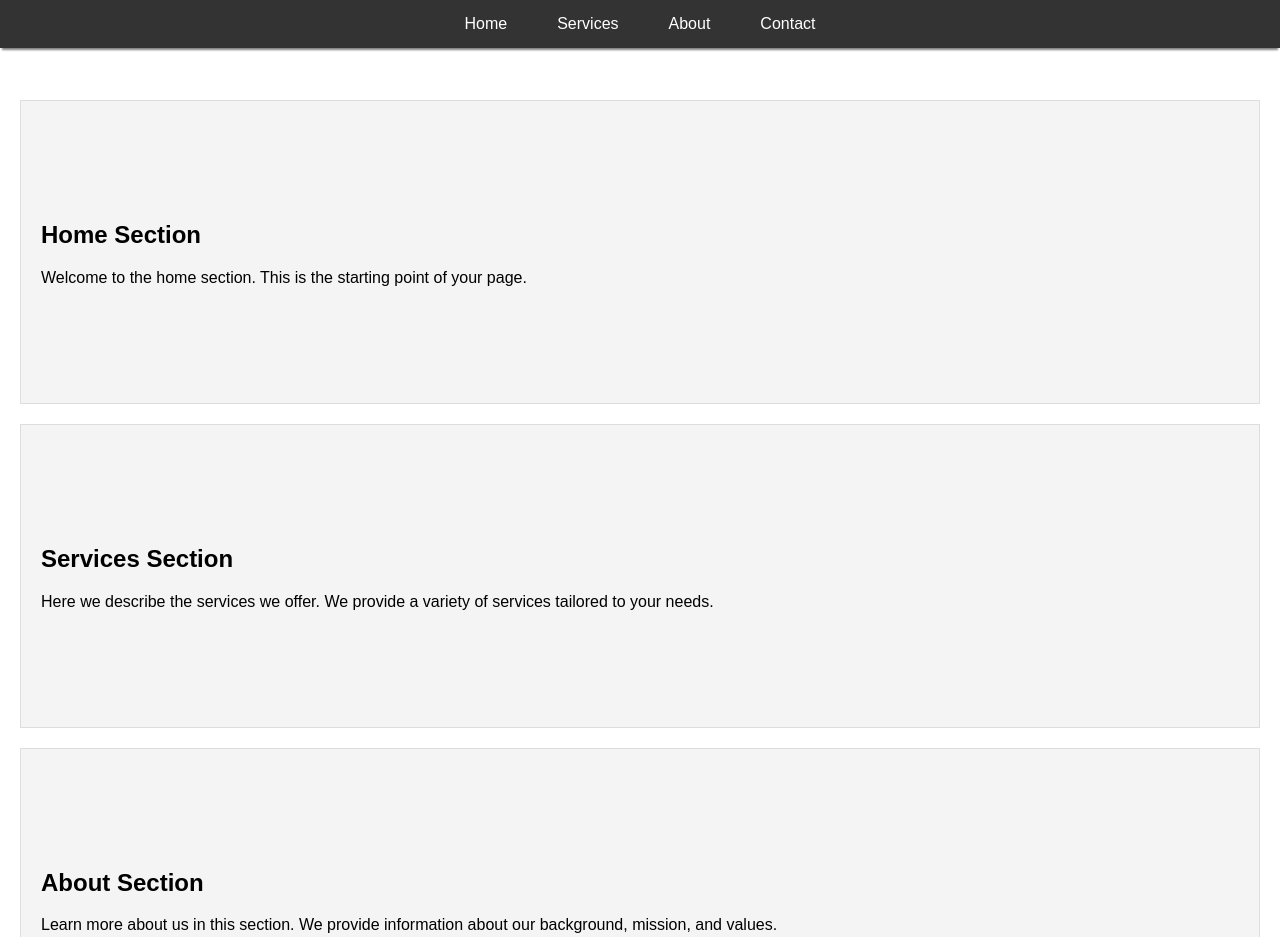
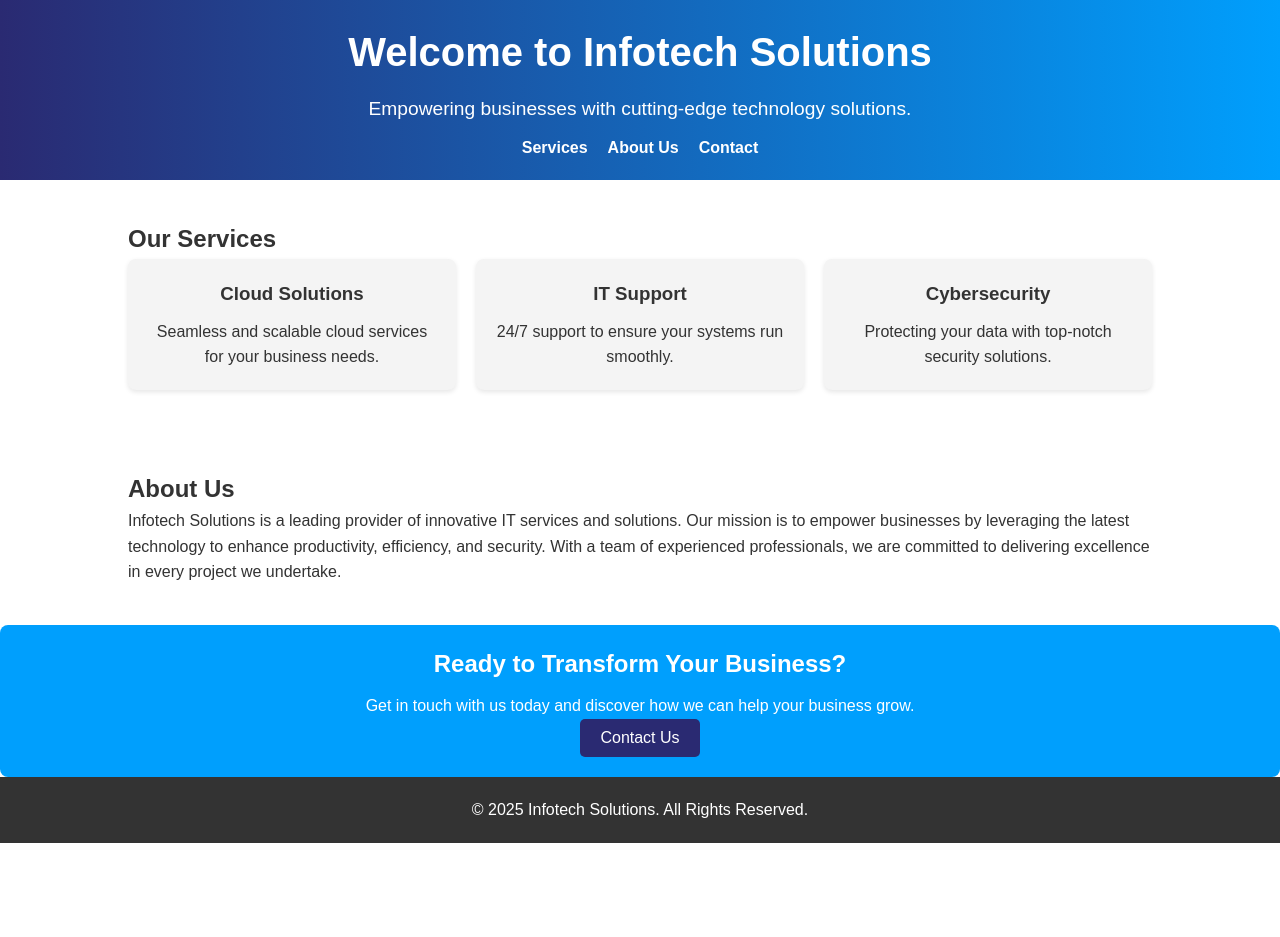
Before and after one commit to sourabhsinha0510/Prodigy_WD_01, a plain HTML site: page index.html in a window 1280 px wide. Shown: the top 937 px of the page. After the commit the page ends 843 px from the top, so only its background shows below. Drawn offline with Linux system fonts and the light colour scheme.

Commit message:
Update index.html

```diff
--- a/index.html
+++ b/index.html
@@ -3,133 +3,144 @@
 <head>
     <meta charset="UTF-8">
     <meta name="viewport" content="width=device-width, initial-scale=1.0">
-    <title>index</title>
+    <title>Infotech Solutions</title>
+    <style>
+        * {
+            margin: 0;
+            padding: 0;
+            box-sizing: border-box;
+        }
+        body {
+            font-family: 'Arial', sans-serif;
+            line-height: 1.6;
+            color: #333;
+        }
+        header {
+            background: linear-gradient(90deg, #2a2a72, #009ffd);
+            color: #fff;
+            padding: 20px 10%;
+            text-align: center;
+        }
+        header h1 {
+            font-size: 2.5rem;
+        }
+        header p {
+            font-size: 1.2rem;
+            margin: 10px 0;
+        }
+        nav {
+            display: flex;
+            justify-content: center;
+            gap: 20px;
+            margin-top: 10px;
+        }
+        nav a {
+            text-decoration: none;
+            color: #fff;
+            font-weight: bold;
+        }
+        section {
+            padding: 40px 10%;
+        }
+        .features {
+            display: grid;
+            grid-template-columns: repeat(auto-fit, minmax(250px, 1fr));
+            gap: 20px;
+        }
+        .feature {
+            background: #f4f4f4;
+            border-radius: 8px;
+            padding: 20px;
+            text-align: center;
+            box-shadow: 0 2px 5px rgba(0, 0, 0, 0.1);
+        }
+        .feature h3 {
+            margin-bottom: 10px;
+        }
+        .cta {
+            background: #009ffd;
+            color: #fff;
+            padding: 20px;
+            text-align: center;
+            border-radius: 8px;
+        }
+        .cta h2 {
+            margin-bottom: 10px;
+        }
+        .cta button {
+            padding: 10px 20px;
+            font-size: 1rem;
+            border: none;
+            border-radius: 5px;
+            background: #2a2a72;
+            color: #fff;
+            cursor: pointer;
+        }
+        footer {
+            text-align: center;
+            padding: 20px;
+            background: #333;
+            color: #fff;
+        }
+        @media (max-width: 768px) {
+            header h1 {
+                font-size: 2rem;
+            }
+            header p {
+                font-size: 1rem;
+            }
+            nav {
+                flex-wrap: wrap;
+                gap: 10px;
+            }
+        }
+    </style>
 </head>
 <body>
-    <nav id="navbar">
-        <ul>
-            <li><a href="#home">Home</a></li>
-            <li><a href="#services">Services</a></li>
-            <li><a href="#about">About</a></li>
-            <li><a href="#contact">Contact</a></li>
-        </ul>
-    </nav>
+    <header>
+        <h1>Welcome to Infotech Solutions</h1>
+        <p>Empowering businesses with cutting-edge technology solutions.</p>
+        <nav>
+            <a href="#services">Services</a>
+            <a href="#about">About Us</a>
+            <a href="#contact">Contact</a>
+        </nav>
+    </header>
 
-    <!-- Content to show scrolling effect -->
-    <div id="content">
+    <section id="services">
+        <h2>Our Services</h2>
+        <div class="features">
+            <div class="feature">
+                <h3>Cloud Solutions</h3>
+                <p>Seamless and scalable cloud services for your business needs.</p>
+            </div>
+            <div class="feature">
+                <h3>IT Support</h3>
+                <p>24/7 support to ensure your systems run smoothly.</p>
+            </div>
+            <div class="feature">
+                <h3>Cybersecurity</h3>
+                <p>Protecting your data with top-notch security solutions.</p>
+            </div>
+        </div>
+    </section>
 
-        <a href="home.html" style="color: black; text-decoration: none;">
+    <section id="about">
+        <h2>About Us</h2>
+        <p>Infotech Solutions is a leading provider of innovative IT services and solutions.
+        Our mission is to empower businesses by leveraging the latest technology to enhance productivity,
+        efficiency, and security. With a team of experienced professionals, we are committed to delivering
+        excellence in every project we undertake.</p>
+    </section>
 
-            <section id="home">
-                <h1>Home Section</h1>
-                <p>Welcome to the home section. This is the starting point of your page.</p>
-            </section>
-        </a>
-        <a href="service.html" style="color: black; text-decoration: none;">
-        <section id="services">
-            <h1>Services Section</h1>
-            <p>Here we describe the services we offer. We provide a variety of services tailored to your needs.</p>
+    <section id="cta" class="cta">
+        <h2>Ready to Transform Your Business?</h2>
+        <p>Get in touch with us today and discover how we can help your business grow.</p>
+        <button>Contact Us</button>
+    </section>
 
-        </section>
-    </a>
-    <a href="about.html" style="color: black; text-decoration: none;">
-
-        <section id="about">
-            <h1>About Section</h1>
-            <p>Learn more about us in this section. We provide information about our background, mission, and values.</p>
-        </section>
-
-    </a>
-    <a href="contact.html" style="color: black; text-decoration: none;">
-
-        <section id="contact">
-            <h1>Contact Section</h1>
-            <p>Get in touch with us through this section. We provide contact details and a form for inquiries.</p>
-        </section>
-    </a>
-    </div>
-
+    <footer id="contact">
+        <p>© 2025 Infotech Solutions. All Rights Reserved.</p>
+    </footer>
 </body>
-<style>
-    /* Basic styling */
-body {
-    margin: 0;
-    font-family: Arial, sans-serif;
-}
-
-#navbar {
-    position: fixed;
-    top: 0;
-    left: 0;
-    width: 100%;
-    background-color: #333;
-    color: #fff;
-    padding: 10px 0;
-    box-shadow: 0 4px 2px -2px gray;
-    z-index: 1000;
-}
-
-#navbar ul {
-    list-style-type: none;
-    margin: 0;
-    padding: 0;
-    display: flex;
-    justify-content: center;
-}
-
-#navbar ul li {
-    margin: 0 15px;
-}
-
-#navbar ul li a {
-    text-decoration: none;
-    color: #fff;
-    padding: 5px 10px;
-    display: block;
-}
-
-/* Change color on hover */
-#navbar ul li a:hover {
-    background-color: #555;
-    color: #ffd700;
-    border-radius: 4px;
-}
-
-/* Change color on scroll */
-.scrolled {
-    background-color: #222;
-}
-
-/* Styling for content sections */
-#content {
-    margin-top: 60px; /* Adjust based on the height of the nav bar */
-    padding: 20px;
-}
-
-section {
-    padding: 100px 20px;
-    margin: 20px 0;
-    border: 1px solid #ddd;
-    background-color: #f4f4f4;
-}
-
-section:nth-child(even) {
-    background-color: #e4e4e4;
-}
-
-</style>
-<script>
-    document.addEventListener('DOMContentLoaded', () => {
-    const navbar = document.getElementById('navbar');
-
-    window.addEventListener('scroll', () => {
-        if (window.scrollY > 50) {
-            navbar.classList.add('scrolled');
-        } else {
-            navbar.classList.remove('scrolled');
-        }
-    });
-});
-
-</script>
 </html>
```
